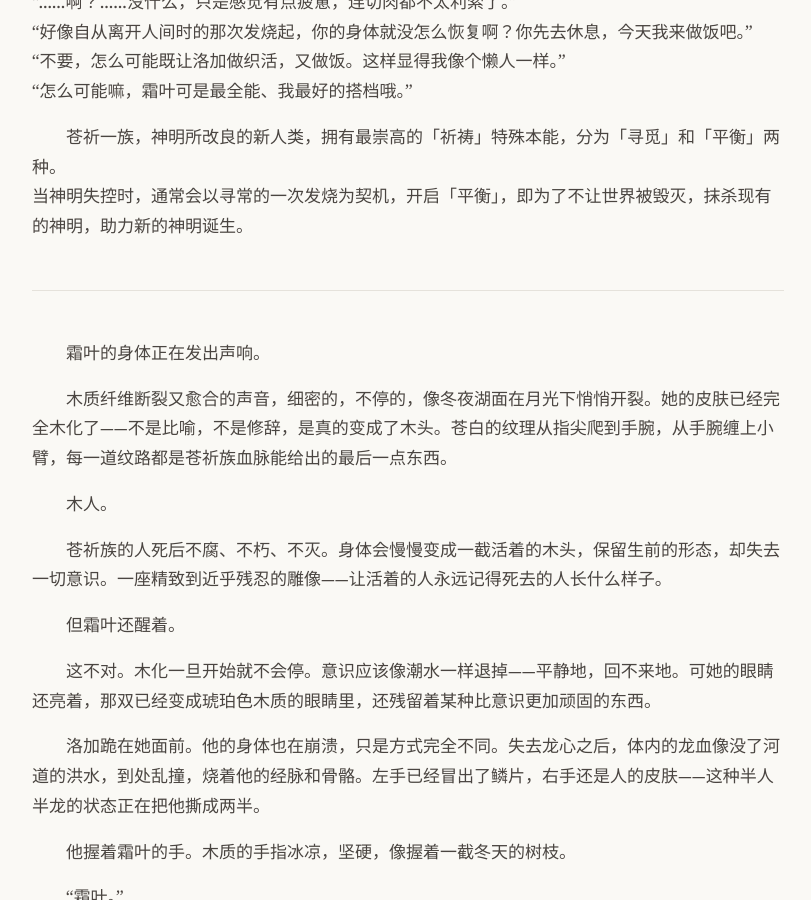
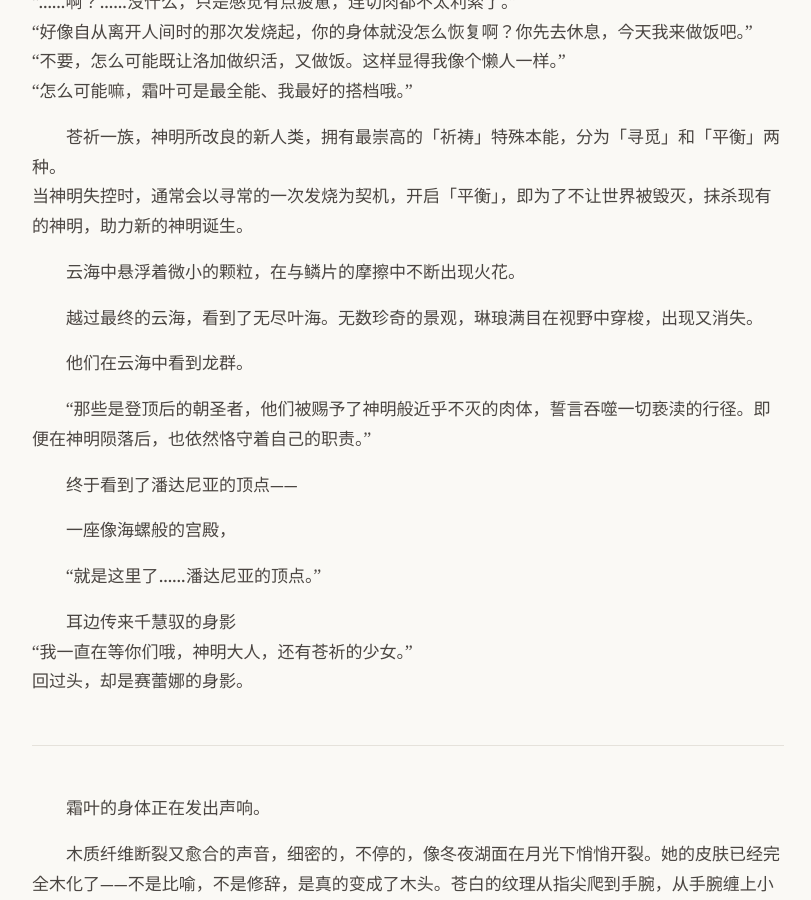
Before and after one commit to yihenc/yihenc.github.io, a Jekyll site: the page built from _posts/2026-03-12-云海.md, in a window 1280 px wide and 900 px high, scrolled down 666 px. Shown: the whole window, without its empty margins (232-1043 px from the left). Built offline with Jekyll 4.4.1, drawn with Linux system fonts in a browser that asks for light colours; nearby versions of some CDN libraries.

Commit message:
Update: 云海

```diff
--- a/_posts/2026-03-12-云海.md
+++ b/_posts/2026-03-12-云海.md
@@ -28,6 +28,27 @@ date: 2026-03-12 00:00 +0000
 
 苍祈一族，神明所改良的新人类，拥有最崇高的「祈祷」特殊本能，分为「寻觅」和「平衡」两种。
 当神明失控时，通常会以寻常的一次发烧为契机，开启「平衡」，即为了不让世界被毁灭，抹杀现有的神明，助力新的神明诞生。
+
+
+云海中悬浮着微小的颗粒，在与鳞片的摩擦中不断出现火花。
+
+越过最终的云海，看到了无尽叶海。无数珍奇的景观，琳琅满目在视野中穿梭，出现又消失。
+
+他们在云海中看到龙群。
+
+“那些是登顶后的朝圣者，他们被赐予了神明般近乎不灭的肉体，誓言吞噬一切亵渎的行径。即便在神明陨落后，也依然恪守着自己的职责。”
+
+终于看到了潘达尼亚的顶点——
+
+一座像海螺般的宫殿，
+
+“就是这里了……潘达尼亚的顶点。”
+
+
+耳边传来千慧驭的身影
+“我一直在等你们哦，神明大人，还有苍祈的少女。”
+回过头，却是赛蕾娜的身影。
+
 
 
 
```
